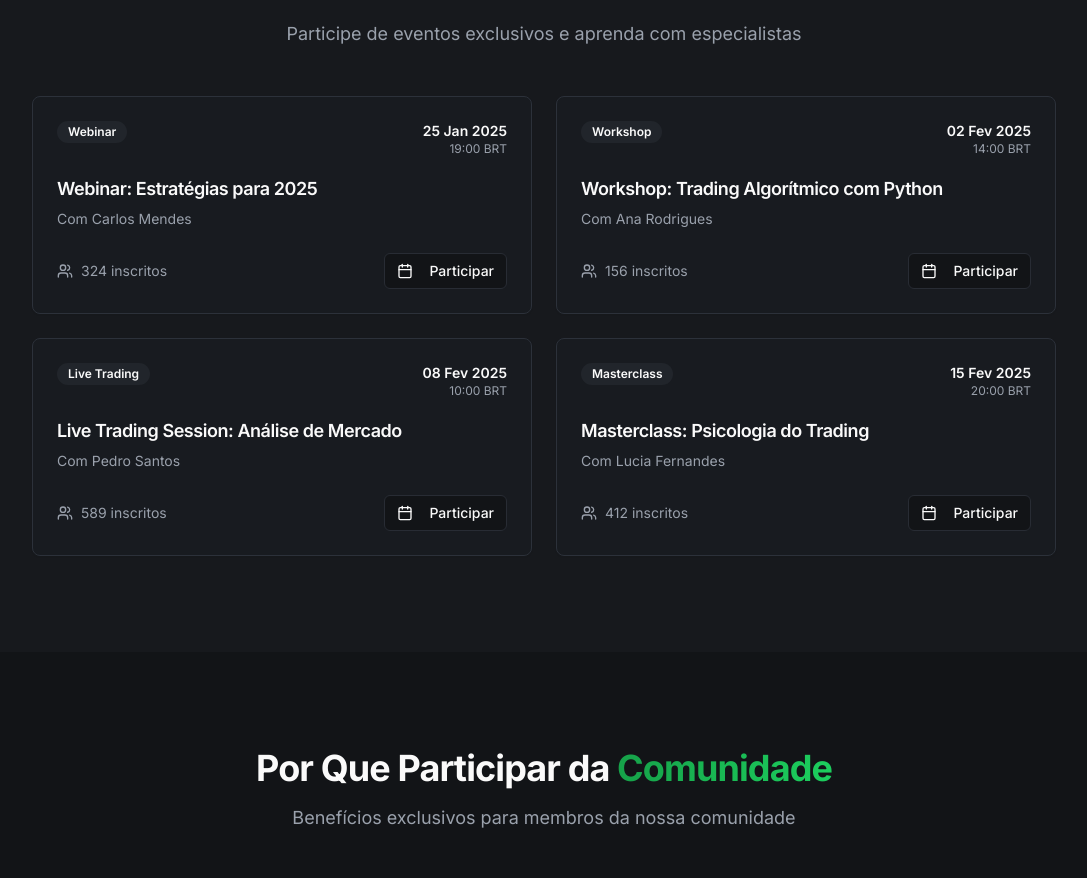
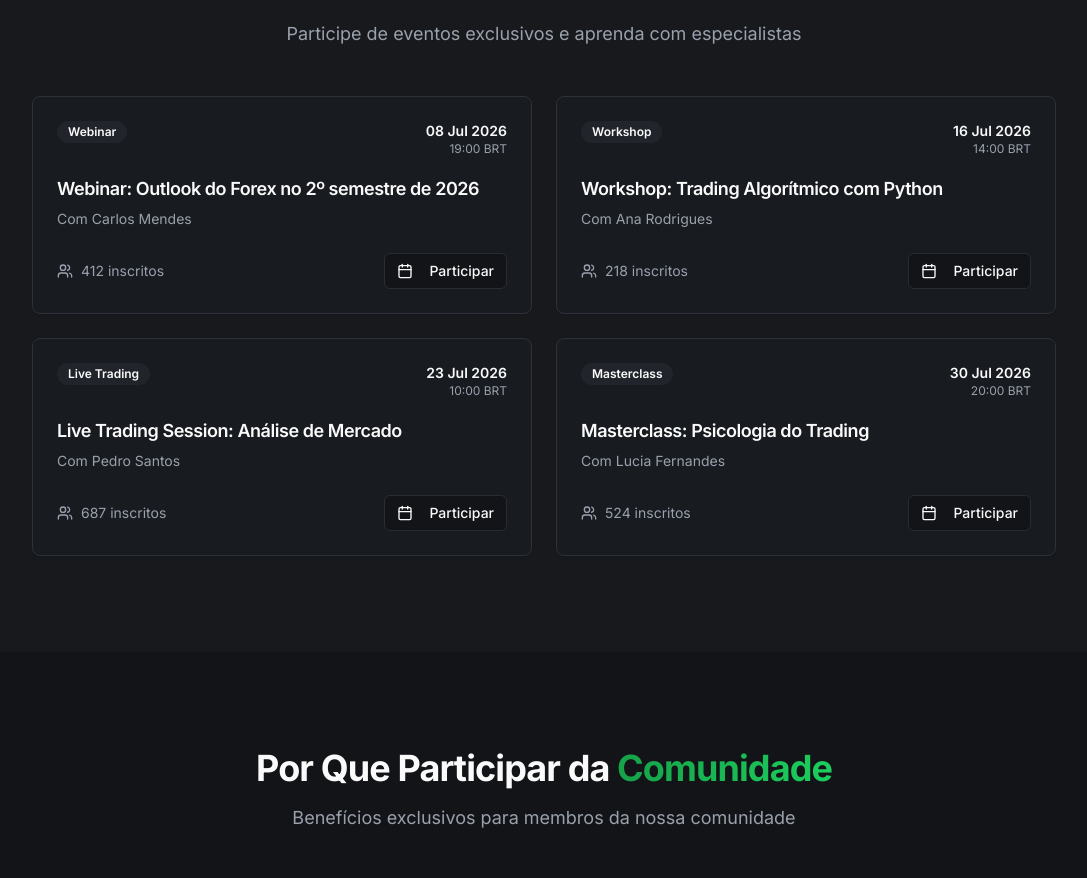
Before and after one commit to danielolimpio/tradepar-369c5e41, a React (Vite) app: page /comunidade in a window 1280 px wide. Shown: the part 3347-4225 px from the top of the page, without its empty margins (96-1183 px from the left). Built offline with nearby package versions, Linux system fonts and the light colour scheme; the HTML template or start-up script is replaced by a standard one.

Commit message:
Changes
Co-authored-by: danielolimpio <177458661+danielolimpio@users.noreply.github.com>

```diff
--- a/src/pages/Comunidade.tsx
+++ b/src/pages/Comunidade.tsx
@@ -132,35 +132,35 @@ const Comunidade = () => {
 
   const upcomingEvents = [
     {
-      title: "Webinar: Estratégias para 2025",
-      date: "25 Jan 2025",
+      title: "Webinar: Outlook do Forex no 2º semestre de 2026",
+      date: "08 Jul 2026",
       time: "19:00 BRT",
       speaker: "Carlos Mendes",
-      attendees: 324,
+      attendees: 412,
       type: "Webinar"
     },
     {
       title: "Workshop: Trading Algorítmico com Python",
-      date: "02 Fev 2025",
+      date: "16 Jul 2026",
       time: "14:00 BRT",
       speaker: "Ana Rodrigues",
-      attendees: 156,
+      attendees: 218,
       type: "Workshop"
     },
     {
       title: "Live Trading Session: Análise de Mercado",
-      date: "08 Fev 2025",
+      date: "23 Jul 2026",
       time: "10:00 BRT",
       speaker: "Pedro Santos",
-      attendees: 589,
+      attendees: 687,
       type: "Live Trading"
     },
     {
       title: "Masterclass: Psicologia do Trading",
-      date: "15 Fev 2025",
+      date: "30 Jul 2026",
       time: "20:00 BRT",
       speaker: "Lucia Fernandes",
-      attendees: 412,
+      attendees: 524,
       type: "Masterclass"
     }
   ];
```
